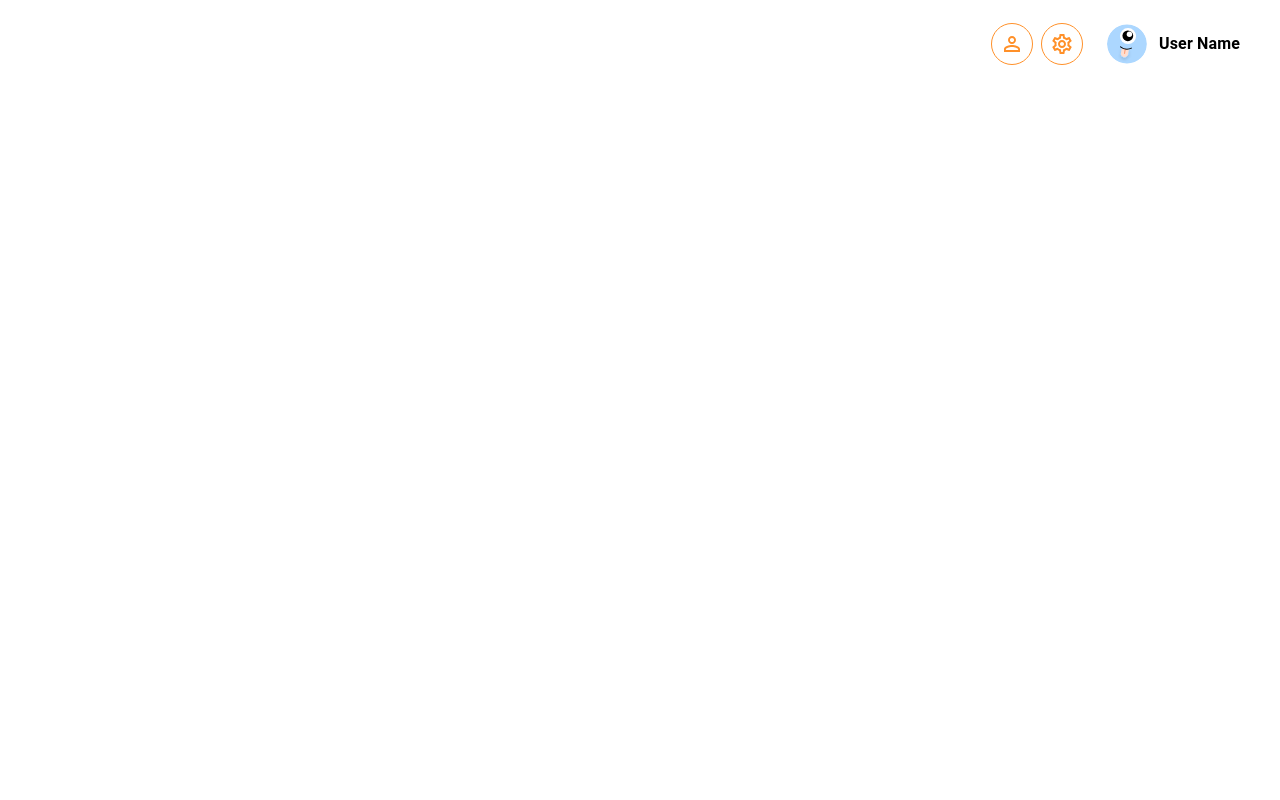
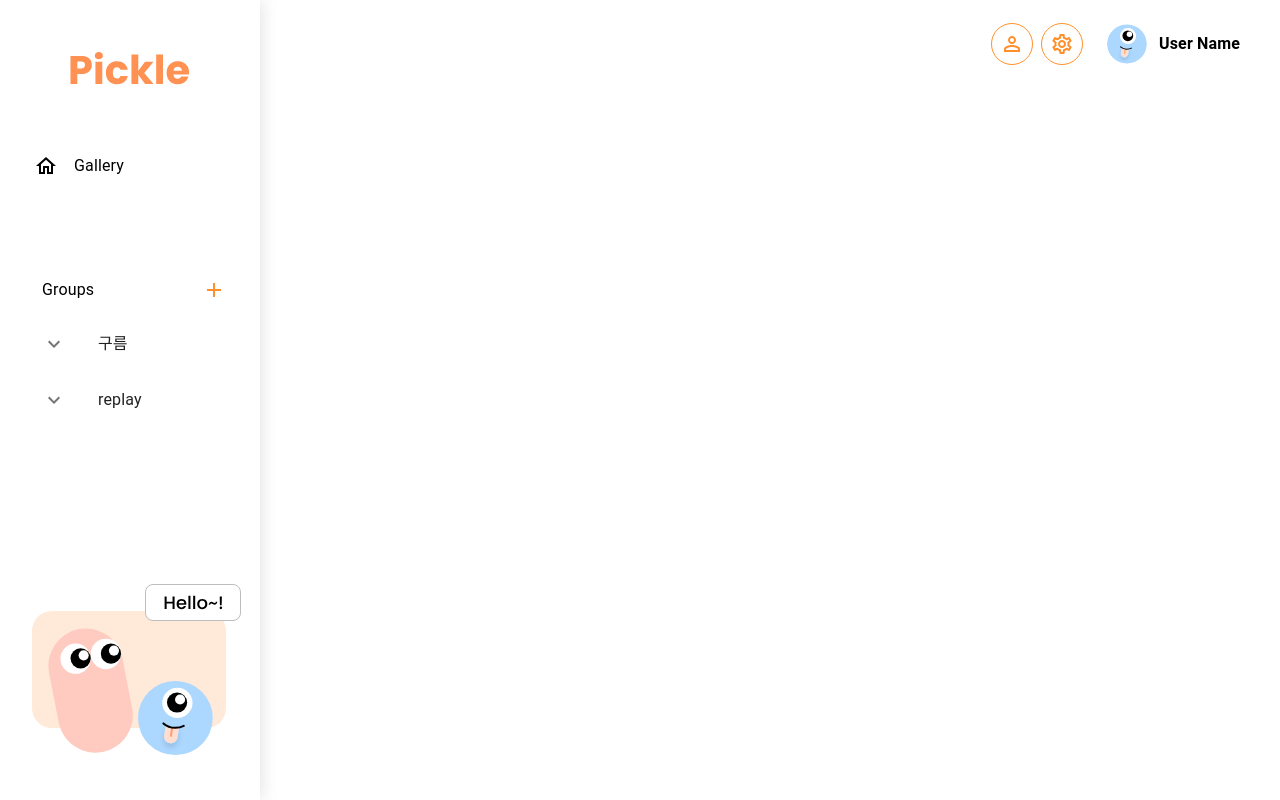
Before and after one commit to pnu-cloud/pickle-front, a React (Create React App) app: page / in a window 1280 px wide. Built offline with nearby package versions, Linux system fonts and the light colour scheme.

Commit message:
style : 사이드바 json 데이터 테스트 및 디자인 수정 - ListItemButton css 수정 필요

```diff
--- /dev/null
+++ b/src/components/Layout/Footer/index.js
@@ -0,0 +1,3 @@
+import Footer from './Footer';
+
+export default Footer;
--- a/src/components/Layout/Sidebar/Sidebar.jsx
+++ b/src/components/Layout/Sidebar/Sidebar.jsx
@@ -1,7 +1,70 @@
 import React from 'react';
+import { Link } from 'react-router-dom';
+import { ReactComponent as Logo } from 'assets/logo.svg';
+import { Button, Drawer, IconButton, Typography, Toolbar, Box } from '@mui/material';
 import { PICKLE_COLOR, PICKLE_WIDTH } from 'constants/pickleTheme';
+import HomeOutlinedIcon from '@mui/icons-material/HomeOutlined';
+import AddOutlinedIcon from '@mui/icons-material/AddOutlined';
+import axios from 'axios';
+import groupInfo from 'constants/groupInfo';
+import Friends from 'assets/friends.svg';
+import GroupNav from 'components/Navigation/GroupNav';
+import { Group } from '@mui/icons-material';
 
 const Sidebar = () => {
-  return <div></div>;
+  return (
+    <Drawer
+      sx={{
+        '& .MuiDrawer-paper': {
+          width: PICKLE_WIDTH.sidebar,
+          boxShadow: '3px 0px 15px 0px #0000001A',
+          border: 'none',
+          alignItems: 'center',
+          display: 'flex',
+        },
+      }}
+      className="h-screen w-sidebar"
+      variant="permanent"
+      anchor="left"
+    >
+      <Link to="/">
+        <Logo className="my-10 h-14 sm:h-15" />
+      </Link>
+
+      <Box className="flex w-[80%] my-3">
+        <Button
+          href="./GalleryBox"
+          className="flex items-center w-full gap-2 transition-all duration-300 hover:w-full"
+          sx={{ display: 'flex', justifyContent: 'flex-start' }}
+        >
+          <HomeOutlinedIcon sx={{ color: 'black' }} />
+          <Typography className="text-middle" sx={{ ml: 1, color: 'black', textTransform: 'none' }}>
+            Gallery
+          </Typography>
+        </Button>
+      </Box>
+      <Toolbar />
+      <Box className="flex w-[80%] my-3">
+        <Button
+          href="{설정필요}"
+          className="flex items-center w-full transition-all duration-300 hover:w-full"
+          sx={{ display: 'flex', justifyContent: 'space-between' }}
+        >
+          <Typography className="text-middle" sx={{ ml: 1, color: 'black', textTransform: 'none' }}>
+            Groups
+          </Typography>
+          <AddOutlinedIcon sx={{ color: PICKLE_COLOR.pointOrange }} />
+        </Button>
+      </Box>
+      <Box className="flex flex-col w-[80%]">
+        {groupInfo.map((group) => {
+          return <GroupNav key={group.id} group={group}></GroupNav>;
+        })}
+      </Box>
+      <Box className="flex items-end h-full my-10 justtify-center">
+        <img src={Friends} alt="Hello~!" className="ml-3"></img>
+      </Box>
+    </Drawer>
+  );
 };
 export default Sidebar;
--- /dev/null
+++ b/src/components/Navigation/GroupNav.jsx
@@ -0,0 +1,26 @@
+import React, { useState } from 'react';
+import group from 'constants/groupInfo';
+import { List, ListItem, ListItemButton, ListItemIcon, ListItemText, Collapse } from '@mui/material';
+import { ExpandLess, ExpandMore } from '@mui/icons-material';
+
+const GroupNav = ({ group }) => {
+  const [open, setOpen] = useState(false);
+
+  return (
+    <ListItem className="flex flex-col gap-2" disablePadding>
+      <ListItemButton selected={open} className="w-full" onClick={() => setOpen((prev) => !prev)}>
+        <ListItemIcon>{open ? <ExpandLess /> : <ExpandMore />}</ListItemIcon>
+        <ListItemText primary={group.name} />
+      </ListItemButton>
+      <Collapse className="w-full" in={open} timeout="auto">
+        {group.project.map((project) => (
+          <ListItemButton key={project.id} sx={{ pl: 4 }}>
+            <ListItemText primary={project.name} />
+          </ListItemButton>
+        ))}
+      </Collapse>
+    </ListItem>
+  );
+};
+
+export default GroupNav;
--- /dev/null
+++ b/src/constants/groupInfo.js
@@ -0,0 +1,33 @@
+const groupInfo = [
+  {
+    id: 1,
+    name: '구름',
+    auth: 'admin',
+    project: [
+      {
+        id: 101,
+        name: 'ict 융합',
+        auth: 'editor',
+      },
+      {
+        id: 102,
+        name: '전국 포럼',
+        auth: 'editor',
+      },
+    ],
+  },
+  {
+    id: 2,
+    name: 'replay',
+    auth: 'member',
+    project: [
+      {
+        id: 103,
+        name: 'pnu sw 창업',
+        auth: 'viewer',
+      },
+    ],
+  },
+];
+
+export default groupInfo;
--- a/src/router/useMainRouter.jsx
+++ b/src/router/useMainRouter.jsx
@@ -5,6 +5,7 @@ import Hello from 'components/Hello';
 import Group from 'components/Layout/Group/Group';
 import Header from 'components/Layout/Header/Header';
 import Sidebar from 'components/Layout/Sidebar/Sidebar';
+import GroupNav from 'components/Navigation/GroupNav';
 
 const useMainRouter = () => {
   return useRoutes([
@@ -20,6 +21,7 @@ const useMainRouter = () => {
     { path: '/Group', element: <Group /> },
     { path: '/header', element: <Header /> },
     { path: '/sidebar', element: <Sidebar /> },
+    { path: '/groupnav', element: <GroupNav /> },
   ]);
 };
 
```
Also changed, not shown: src/components/Layout/Footer/Footer.jsx (added).
